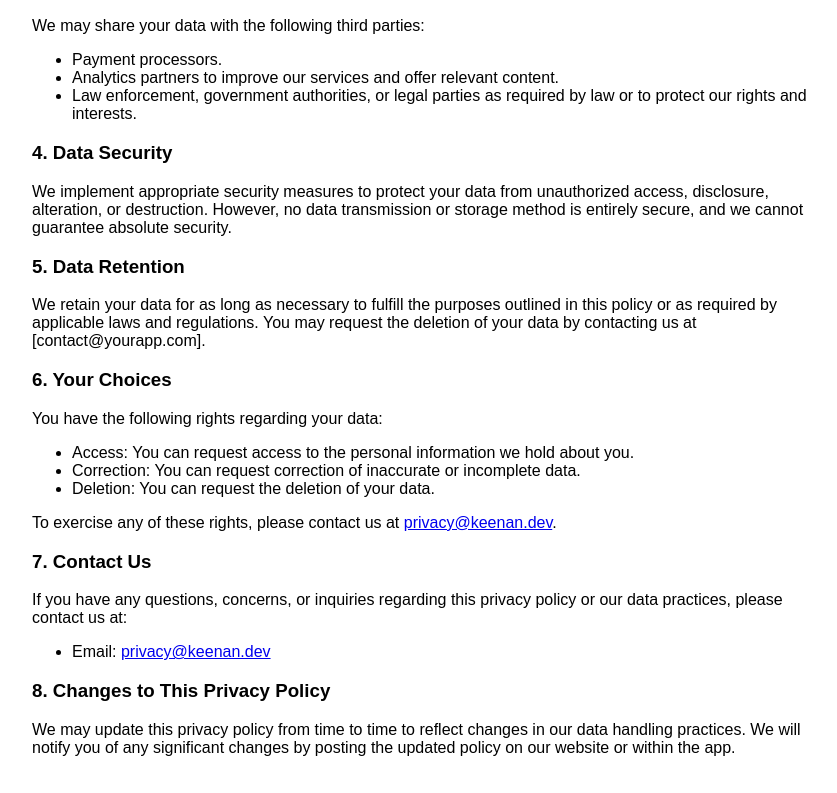
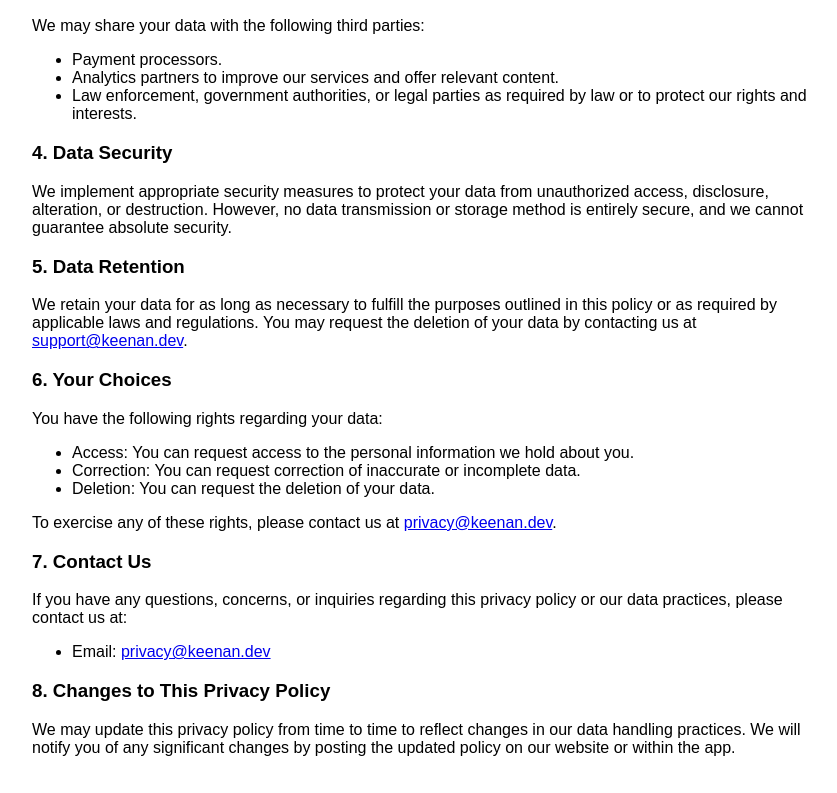
Before and after one commit to skeenan947/keenan.dev, a React (Create React App) app: page /privacy-policy in a window 1280 px wide. Shown: the part 831-1624 px from the top of the page, without its empty margins (208-1045 px from the left). Built offline with nearby package versions, Linux system fonts and the light colour scheme.

Commit message:
add support email

```diff
--- a/src/PrivacyPolicy.js
+++ b/src/PrivacyPolicy.js
@@ -51,7 +51,7 @@ const PrivacyPolicy = () => {
             <p>We implement appropriate security measures to protect your data from unauthorized access, disclosure, alteration, or destruction. However, no data transmission or storage method is entirely secure, and we cannot guarantee absolute security.</p>
 
             <h3>5. Data Retention</h3>
-            <p>We retain your data for as long as necessary to fulfill the purposes outlined in this policy or as required by applicable laws and regulations. You may request the deletion of your data by contacting us at [contact@yourapp.com].</p>
+            <p>We retain your data for as long as necessary to fulfill the purposes outlined in this policy or as required by applicable laws and regulations. You may request the deletion of your data by contacting us at <a href="mailto:support@keenan.dev">support@keenan.dev</a>.</p>
 
             <h3>6. Your Choices</h3>
             <p>You have the following rights regarding your data:</p>
```
